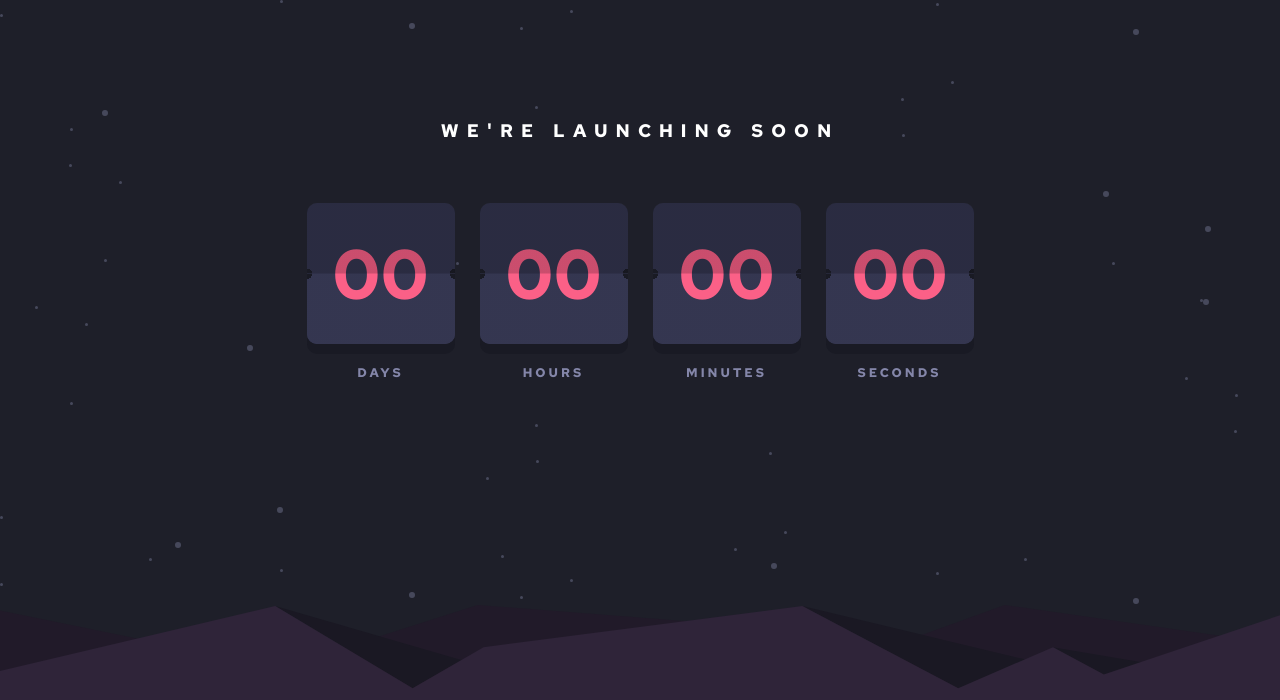
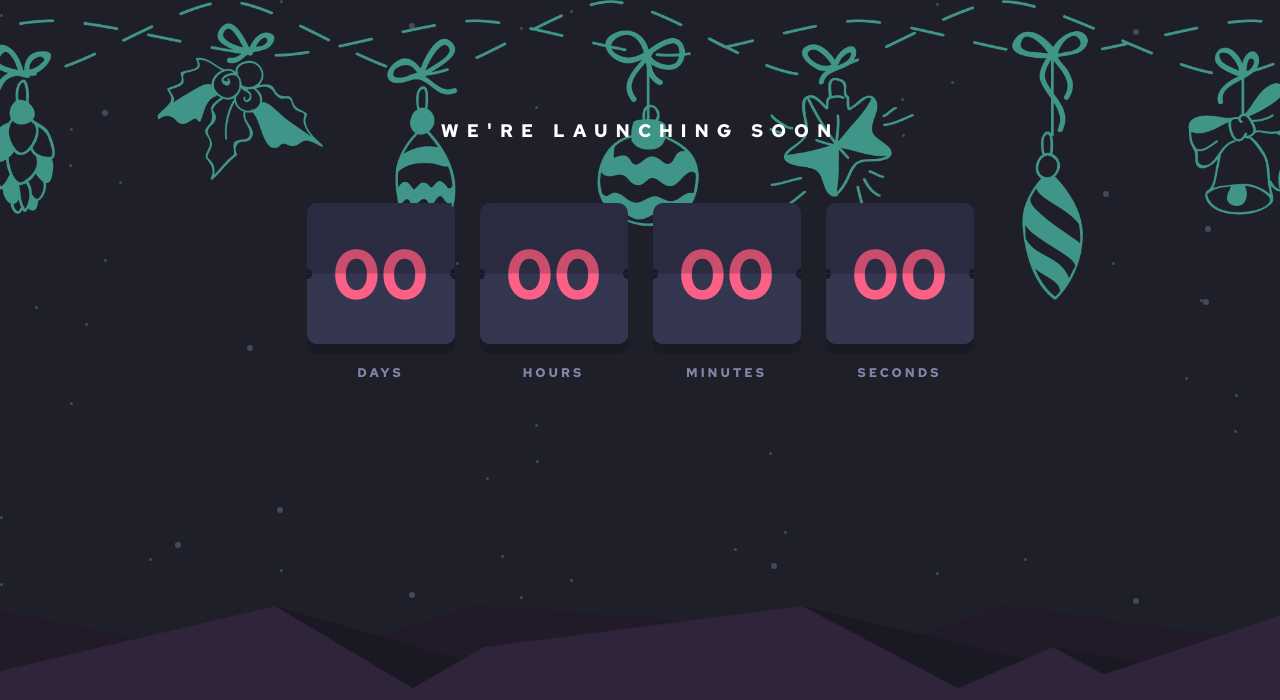
Before and after one commit to elmersan/countdown, a plain HTML site: page index.html in a window 1280 px wide. Shown: the top 700 px of the page. Drawn offline with nearby package versions, Linux system fonts and the light colour scheme.

Commit message:
version navidenia

```diff
--- a/countdown.js
+++ b/countdown.js
@@ -1,5 +1,5 @@
 $(document).ready(function () {
-  $(".number").countdown("2020/12/24 23:59:59", function (event) {
+  $(".number").countdown("2020/12/24 24:00:00", function (event) {
     $("#days").html(event.strftime("%D"));
     $("#hours").html(event.strftime("%H"));
     $("#minutes").html(event.strftime("%M"));
--- a/styles.css
+++ b/styles.css
@@ -45,6 +45,18 @@ html {
   overflow: hidden;
 }
 
+.container::before {
+  content: "";
+  width: 100%;
+  height: 300px;
+  background-image: url(./images/adornos.png);
+  position: absolute;
+  background-repeat: no-repeat;
+  background-size: cover;
+  background-position: center;
+  top: 0;
+}
+
 .container::after {
   content: "";
   width: 100vw;
@@ -66,6 +78,7 @@ html {
   text-align: center;
   padding: 0 10px;
   margin-bottom: 60px;
+  z-index: 1;
 }
 
 .container-countdown .countdown {
```
Also changed, not shown: images/adornos.png (added), images/merry-christmas.png (added).
